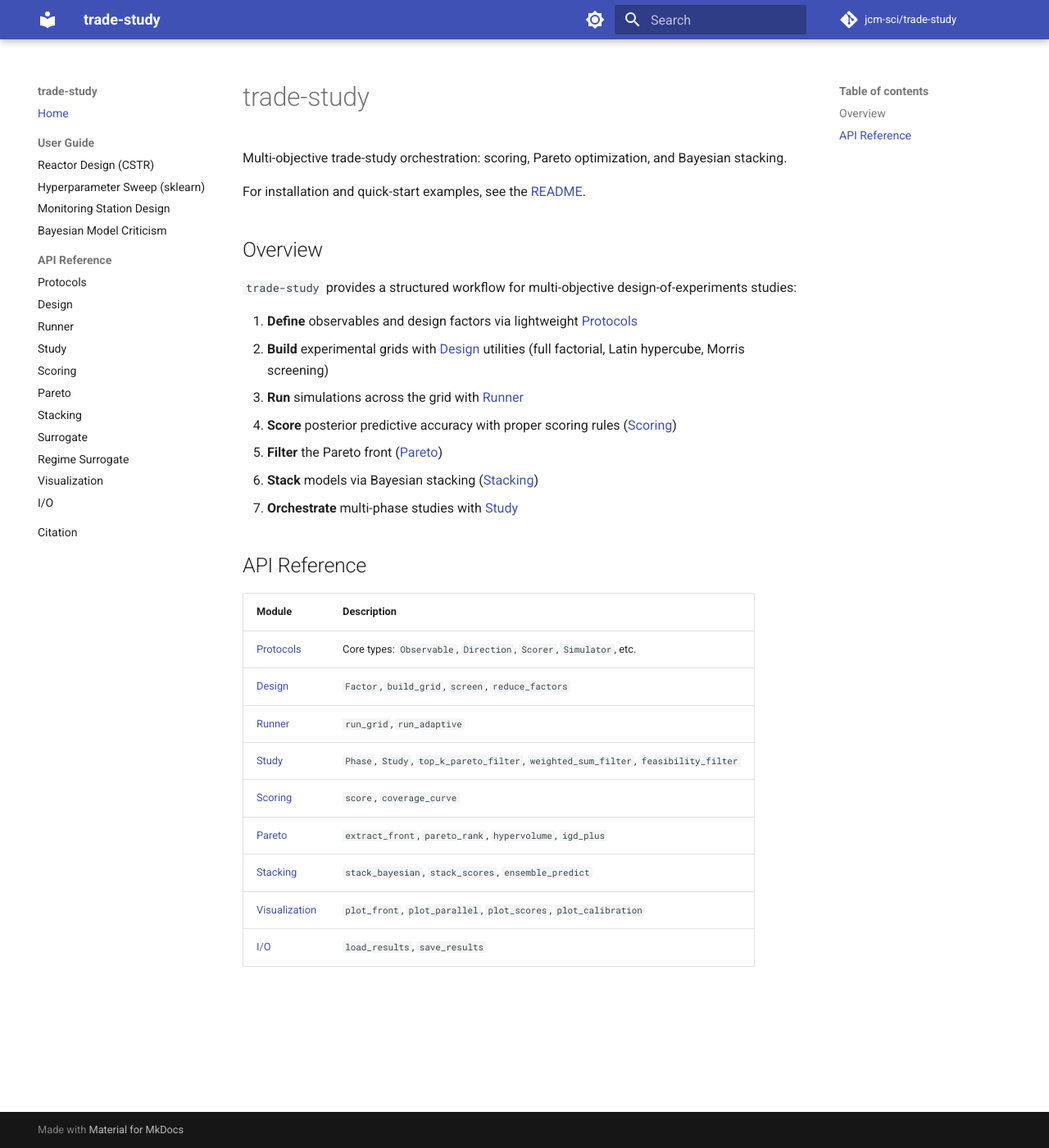
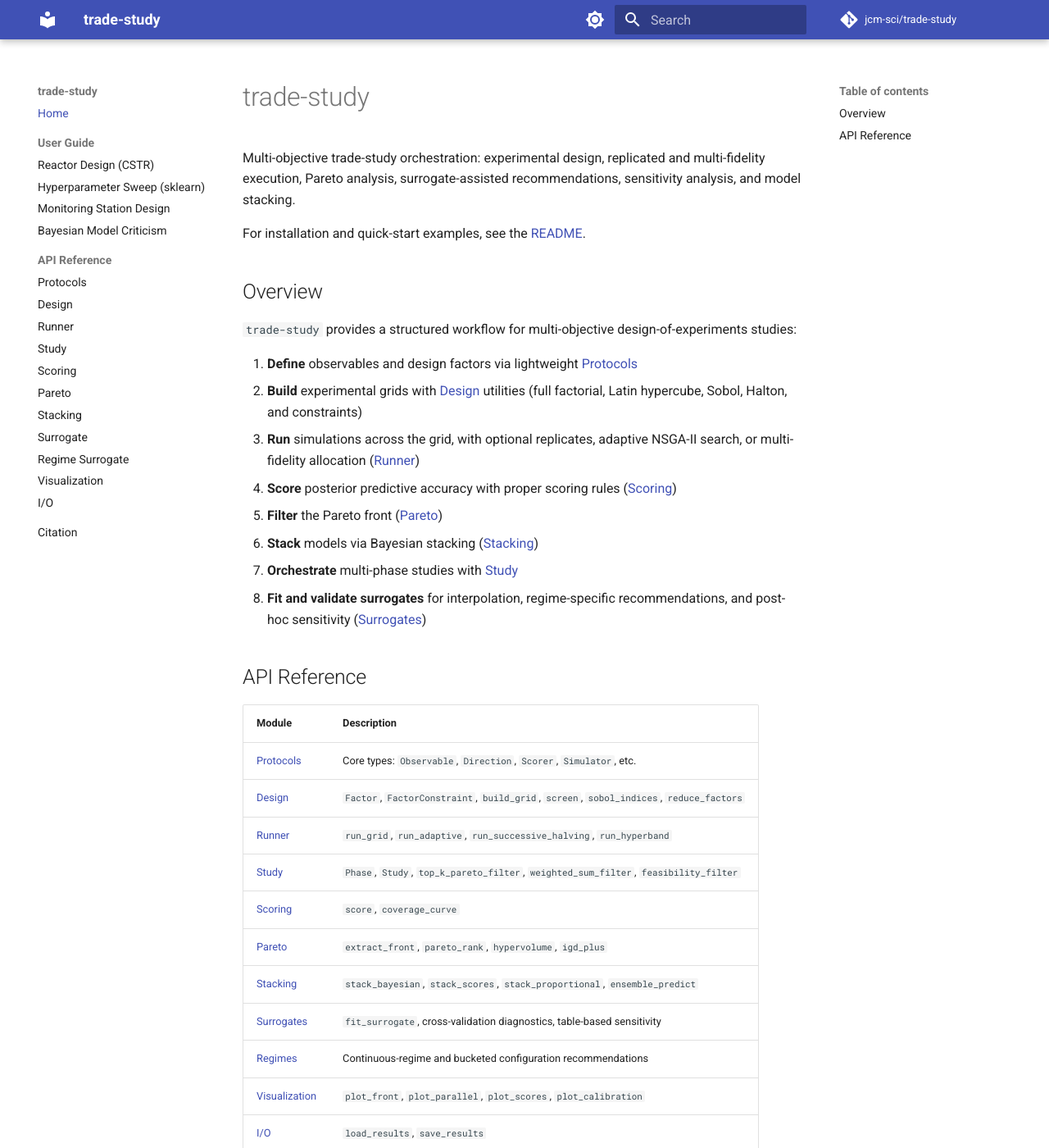
Before and after one commit to jcm-sci/trade-study, an MkDocs documentation site: the page built from docs/index.md, in a window 1280 px wide and 1400 px high. Shown: the whole window at 82% size. Built offline with MkDocs 1.6.1 and Material for MkDocs 9.7.7, drawn with Linux system fonts in a browser that asks for light colours; comment, search, counter and statistics services are not loaded.

```diff
--- a/docs/index.md
+++ b/docs/index.md
@@ -1,7 +1,8 @@
 # trade-study
 
-Multi-objective trade-study orchestration: scoring, Pareto optimization,
-and Bayesian stacking.
+Multi-objective trade-study orchestration: experimental design, replicated and
+multi-fidelity execution, Pareto analysis, surrogate-assisted recommendations,
+sensitivity analysis, and model stacking.
 
 For installation and quick-start examples, see the
 [README](https://github.com/jcm-sci/trade-study#readme).
@@ -14,24 +15,29 @@ design-of-experiments studies:
 1. **Define** observables and design factors via lightweight
    [Protocols](api/protocols.md)
 2. **Build** experimental grids with [Design](api/design.md) utilities
-   (full factorial, Latin hypercube, Morris screening)
-3. **Run** simulations across the grid with [Runner](api/runner.md)
+   (full factorial, Latin hypercube, Sobol, Halton, and constraints)
+3. **Run** simulations across the grid, with optional replicates, adaptive
+   NSGA-II search, or multi-fidelity allocation ([Runner](api/runner.md))
 4. **Score** posterior predictive accuracy with proper scoring rules
    ([Scoring](api/scoring.md))
 5. **Filter** the Pareto front ([Pareto](api/pareto.md))
 6. **Stack** models via Bayesian stacking ([Stacking](api/stacking.md))
 7. **Orchestrate** multi-phase studies with [Study](api/study.md)
+8. **Fit and validate surrogates** for interpolation, regime-specific
+   recommendations, and post-hoc sensitivity ([Surrogates](api/surrogate.md))
 
 ## API Reference
 
 | Module | Description |
 |--------|-------------|
 | [Protocols](api/protocols.md) | Core types: `Observable`, `Direction`, `Scorer`, `Simulator`, etc. |
-| [Design](api/design.md) | `Factor`, `build_grid`, `screen`, `reduce_factors` |
-| [Runner](api/runner.md) | `run_grid`, `run_adaptive` |
+| [Design](api/design.md) | `Factor`, `FactorConstraint`, `build_grid`, `screen`, `sobol_indices`, `reduce_factors` |
+| [Runner](api/runner.md) | `run_grid`, `run_adaptive`, `run_successive_halving`, `run_hyperband` |
 | [Study](api/study.md) | `Phase`, `Study`, `top_k_pareto_filter`, `weighted_sum_filter`, `feasibility_filter` |
 | [Scoring](api/scoring.md) | `score`, `coverage_curve` |
 | [Pareto](api/pareto.md) | `extract_front`, `pareto_rank`, `hypervolume`, `igd_plus` |
-| [Stacking](api/stacking.md) | `stack_bayesian`, `stack_scores`, `ensemble_predict` |
+| [Stacking](api/stacking.md) | `stack_bayesian`, `stack_scores`, `stack_proportional`, `ensemble_predict` |
+| [Surrogates](api/surrogate.md) | `fit_surrogate`, cross-validation diagnostics, table-based sensitivity |
+| [Regimes](api/regime.md) | Continuous-regime and bucketed configuration recommendations |
 | [Visualization](api/viz.md) | `plot_front`, `plot_parallel`, `plot_scores`, `plot_calibration` |
 | [I/O](api/io.md) | `load_results`, `save_results` |
```
Also changed, not shown: README.md (+14 -5 lines), docs/guide/cstr.md (+2 -2 lines).
